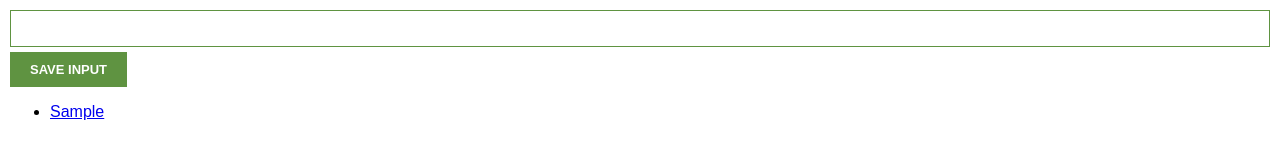
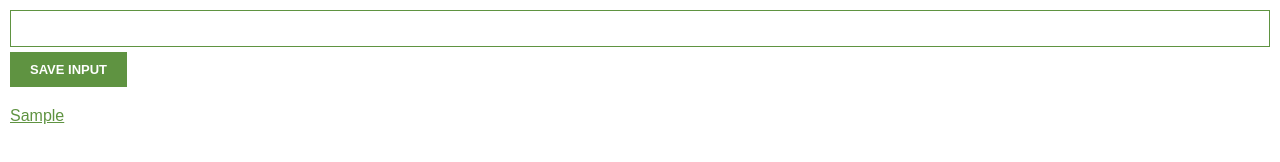
Before and after one commit to Betina9/Chrome-Extension, a browser extension: page index.html in a window 1280 px wide. Both pictures are taken after typing "Sample" into the empty fields and a click on the button "SAVE INPUT". Drawn offline with Linux system fonts and the light colour scheme.

Commit message:
la inn en json fil test

```diff
--- a/app.js
+++ b/app.js
@@ -18,8 +18,7 @@ function renderLead() {
         <a target='_blank' href='${myLead[i]}'>
           ${myLead[i]}
         </a>
-      </li>
-    `;
-    ulEl.innerHTML = listItems;
+      </li>`;
   }
+  ulEl.innerHTML = listItems;
 }
--- a/style.css
+++ b/style.css
@@ -20,3 +20,15 @@ button {
   border: none;
   padding: 10px 20px;
 }
+
+ul {
+  margin-top: 20px;
+  list-style: none;
+  padding: 0;
+}
+li {
+  margin-top: 5px;
+}
+li a {
+  color: #5f9341;
+}
```
Also changed, not shown: manifest.json (added).
